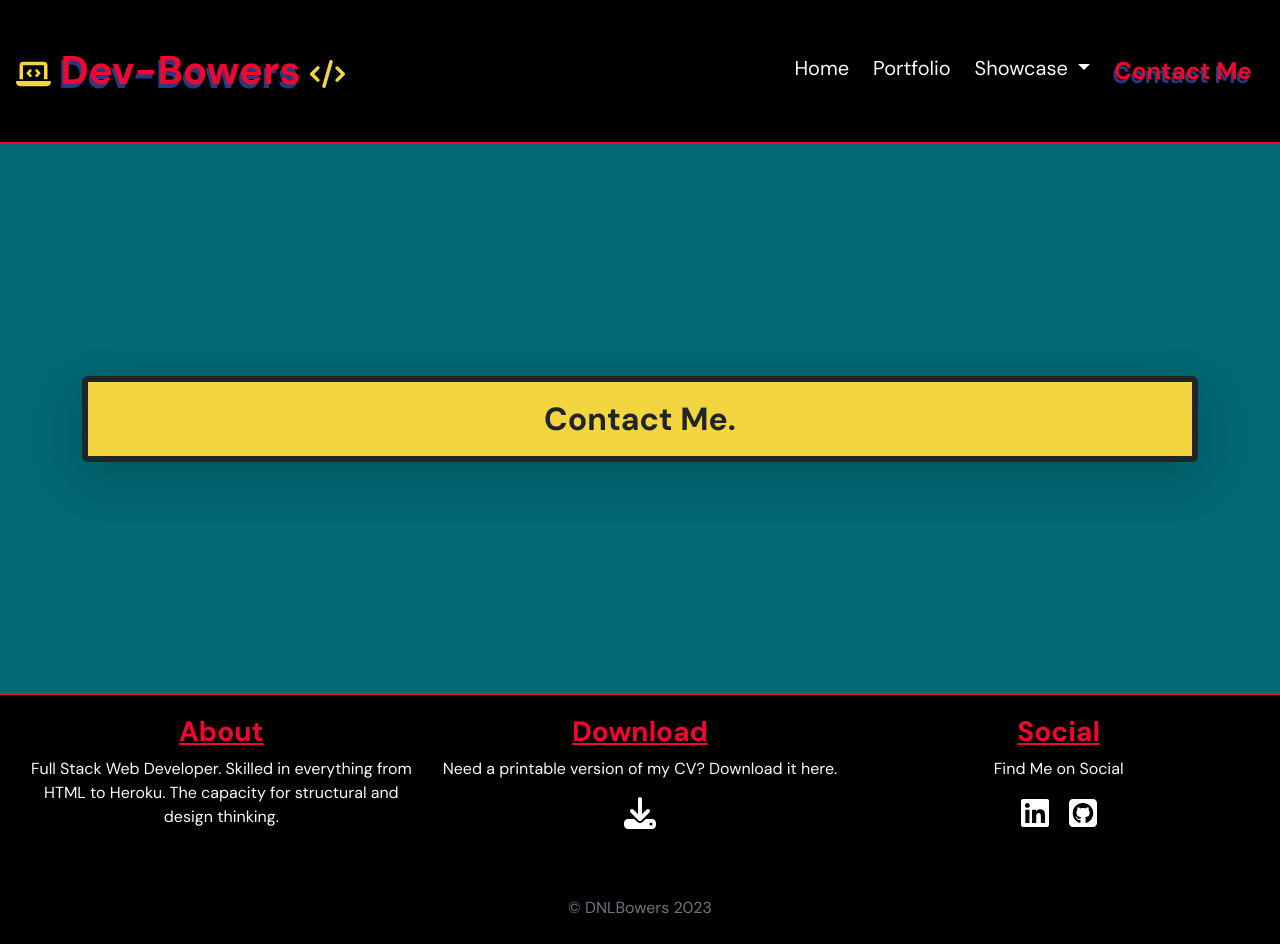
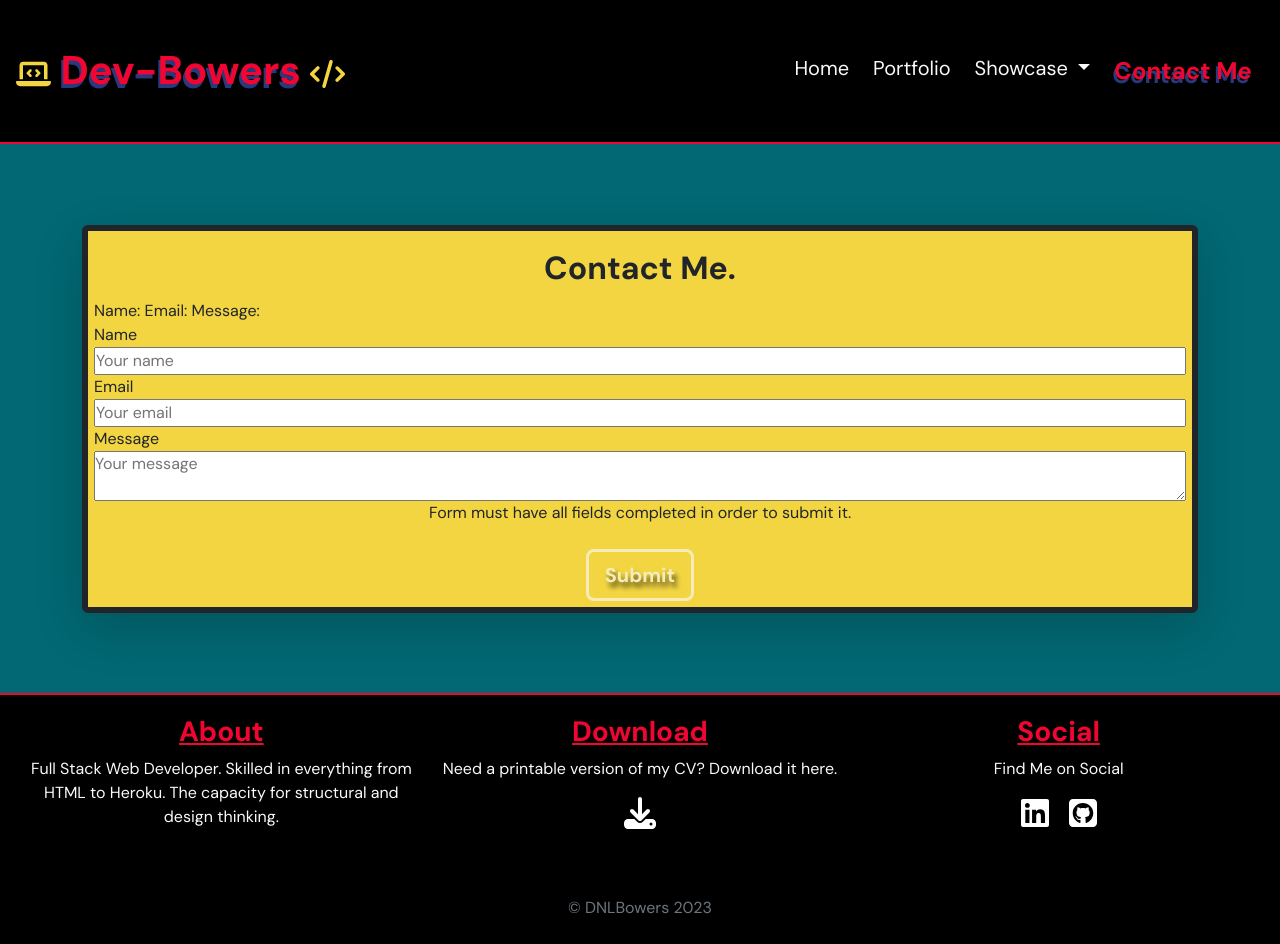
Before and after one commit to dnlbowers/Portfolio-frontend, an Angular app in the folder client/: page /contact in a window 1280 px wide. Built offline with nearby package versions, Linux system fonts and the light colour scheme.

Commit message:
add draft contact form Attempt to fix console error for showcase tba active

```diff
--- a/client/src/app/app.module.ts
+++ b/client/src/app/app.module.ts
@@ -17,6 +17,8 @@ import { CurriculumVitaeComponent } from './curriculum-vitae/curriculum-vitae.co
 import { ResumeComponent } from './resume/resume.component';
 import { InterestsComponent } from './interests/interests.component';
 import { GithubReposComponent } from './github-repos/github-repos.component';
+import { FormsModule, ReactiveFormsModule } from '@angular/forms';
+import { ContactMeComponent } from './contact-me/contact-me.component';
 
 @NgModule({
   declarations: [
@@ -31,6 +33,7 @@ import { GithubReposComponent } from './github-repos/github-repos.component';
     ResumeComponent,
     InterestsComponent,
     GithubReposComponent,
+    ContactMeComponent,
   ],
   imports: [
     BrowserModule,
@@ -39,6 +42,8 @@ import { GithubReposComponent } from './github-repos/github-repos.component';
     BrowserAnimationsModule,
     FontAwesomeModule,
     HttpClientModule,
+    FormsModule,
+    ReactiveFormsModule,
   ],
 
   providers: [],
--- a/client/src/app/contact-me/contact-me.component.html
+++ b/client/src/app/contact-me/contact-me.component.html
@@ -1,7 +1,23 @@
 <main class="container-fluid container-md h-auto my-4 my-md-5">
     <div class="content-index shadow-lg rounded w-100 mx-auto">
         <h2 class="fw-bold text-center my-1 p-2">Contact Me.</h2>
+        Name: {{contactForm.value.name}}
+        Email: {{contactForm.value.email}}
+        Message: {{contactForm.value.message}}
 
+        <form class="d-flex flex-column" [formGroup]="contactForm" (ngSubmit)="onSubmit()">
+            <label for="name">Name</label>
+            <input type="text" name="name" id="name" formControlName="name" placeholder="Your name" required>
+            <label for="email">Email</label>
+            <input type="email" name="email" id="email" formControlName="email" placeholder="Your email" required>
+            <label for="message">Message</label>
+            <textarea name="message" id="message" formControlName="message" placeholder="Your message" required></textarea>
+            <p class="text-center">Form must have all fields completed in order to submit it.</p>
+            <button type="submit" [disabled]="!contactForm.valid"
+                class="btn btn-lg btn-green btn-custom mt-2 text-light">
+                    Submit
+            </button>
+        </form>
 
     </div>
-  </main>
+</main>
--- a/client/src/app/contact-me/contact-me.component.ts
+++ b/client/src/app/contact-me/contact-me.component.ts
@@ -1,4 +1,5 @@
-import { Component, OnInit } from '@angular/core';
+import { Component } from '@angular/core';
+import { FormControl, FormGroup } from '@angular/forms';
 
 
 @Component({
@@ -8,5 +9,13 @@ import { Component, OnInit } from '@angular/core';
 })
 export class ContactMeComponent {
 
+  contactForm = new FormGroup({
+      name: new FormControl(""),
+      email: new FormControl(""),
+      message: new FormControl(""),
+    })
 
+    onSubmit(){
+      console.warn(this.contactForm.value);
+    }
 }
--- a/client/src/app/nav/nav.component.html
+++ b/client/src/app/nav/nav.component.html
@@ -33,13 +33,13 @@
               Portfolio
             </a>
           </li>
-          <li ngbDropdown class="nav-item dropdown px-3 px-md-1" routerLink="/showcase">
-            <a  class="nav-link dropdown-toggle fs-5 link-light" role="button" aria-expanded="false" [routerLinkActive]="['active']" ngbDropdownToggle>
+          <li ngbDropdown class="nav-item dropdown px-3 px-md-1">
+            <a [class.active]="makeParentActive" class="nav-link dropdown-toggle fs-5 link-light" role="button" aria-expanded="false" ngbDropdownToggle>
               Showcase
             </a>
             <ul ngbDropdownMenu class="dropdown-menu p-0 border border-dark border-3 overflow-hidden">
               <li ngbDropdownItem class="p-0">
-                <a class="dropdown-item text-light fw-bolder drop-bg-1 p-3 fs-5 black-text-shadow"
+                <a (click)="makeParentActive  = true" class="dropdown-item text-light fw-bolder drop-bg-1 p-3 fs-5 black-text-shadow"
                   [routerLinkActive]="['active']"
                   [routerLinkActiveOptions]="{exact:true}"
                   routerLink="/showcase/cv">
@@ -47,7 +47,7 @@
                 </a>
               </li>
               <li ngbDropdownItem class="p-0">
-                <a class="dropdown-item text-light fw-bolder drop-bg-2 p-3 fs-5 black-text-shadow border border-dark border-3 border-start-0 border-end-0" href="#"
+                <a (click)="makeParentActive = true" class="dropdown-item text-light fw-bolder drop-bg-2 p-3 fs-5 black-text-shadow border border-dark border-3 border-start-0 border-end-0" href="#"
                   [routerLinkActive]="['active']"
                   [routerLinkActiveOptions]="{exact:true}"
                   routerLink="/showcase/certifications">
--- a/client/src/app/nav/nav.component.ts
+++ b/client/src/app/nav/nav.component.ts
@@ -1,4 +1,4 @@
-import { Component } from '@angular/core';
+import { Component, OnInit } from '@angular/core';
 import { faCode, faLaptopCode, faBars } from '@fortawesome/free-solid-svg-icons';
 
 
@@ -7,10 +7,27 @@ import { faCode, faLaptopCode, faBars } from '@fortawesome/free-solid-svg-icons'
   templateUrl: './nav.component.html',
   styleUrls: ['./nav.component.css']
 })
-export class NavComponent {
+export class NavComponent implements OnInit {
   isCollapsed = true;
   faCode = faCode;
   faLaptopCode = faLaptopCode
   faBars = faBars;
+  makeParentActive = false;
 
+  //Find way to make parent active when on showcase page and remove active when not on showcase page
+  constructor() { }
+  ngOnInit() {
+
+  }
+
+
+  // ngOnInit(){
+  //   if(window.location.href.includes("showcase")){
+  //     this.makeParentActive = true;
+  //   } else {
+  //     this.makeParentActive = false;
+  //   }
+  //   //terminate if the page is not the showcase page
+  //   if(!this.makeParentActive) return;
+  // }
 }
```
